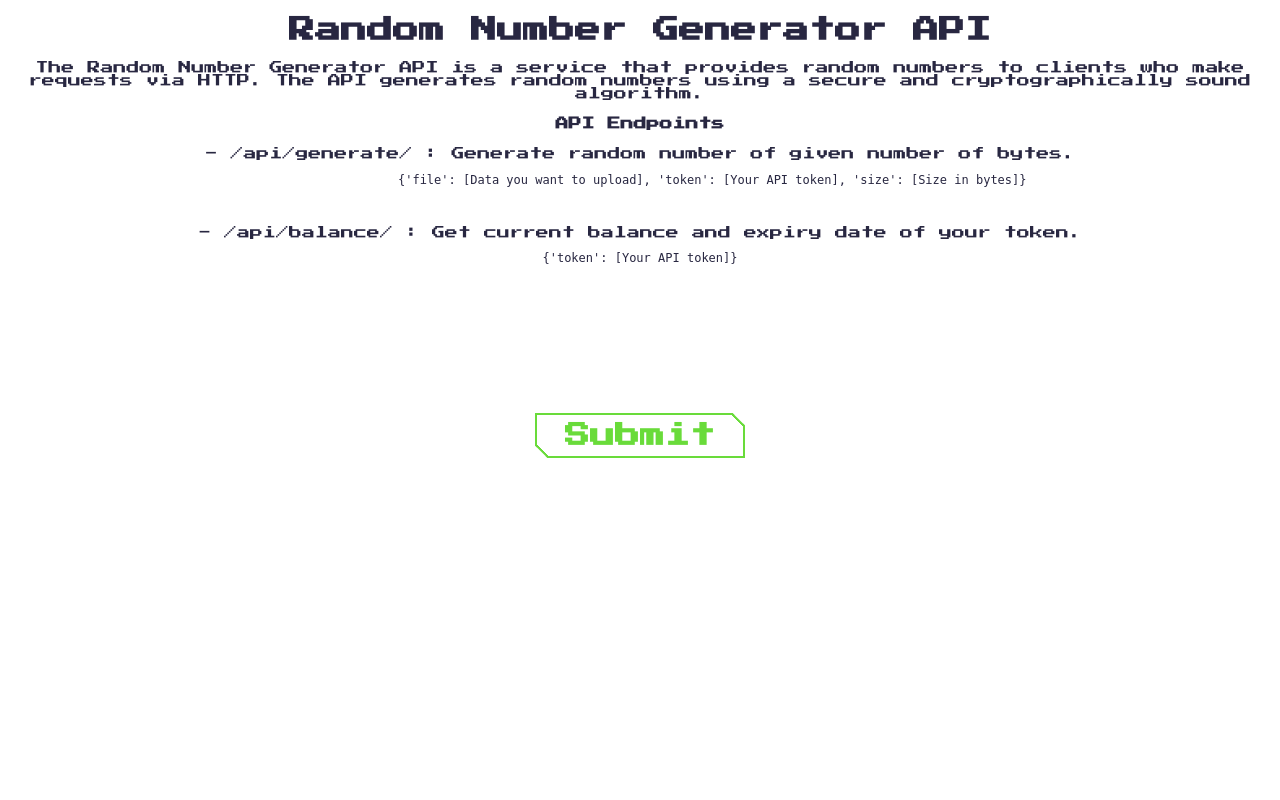
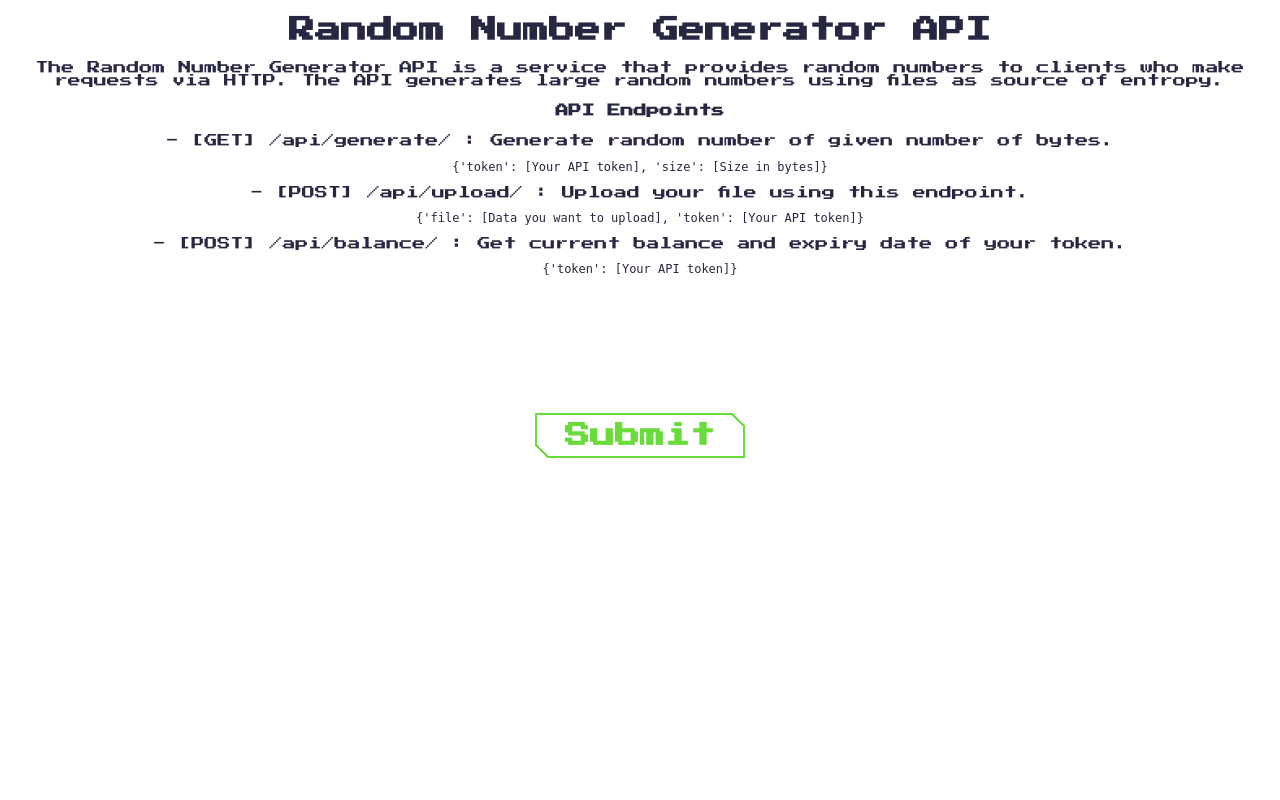
Before and after one commit to J-yphen/RNG, a Django app: page / in a window 1280 px wide. Run offline with Django 4.2, Linux system fonts and the light colour scheme.

Commit message:
API request separation (GET and POST)

```diff
--- a/generate/templates/generate/index.html
+++ b/generate/templates/generate/index.html
@@ -12,16 +12,15 @@
     <body>
         <div id="doc">
             <h1>Random Number Generator API</h1>
-            <p>The Random Number Generator API is a service that provides random numbers to clients who make requests via HTTP. The API generates random numbers using a secure and cryptographically sound algorithm.        </p>
+            <p>The Random Number Generator API is a service that provides random numbers to clients who make requests via HTTP. The API generates large random numbers using files as source of entropy.</p>
 
             <h4>API Endpoints</h4>
             <p>
-                - /api/generate/ : Generate random number of given number of bytes.<br>
-                <pre>
-                    {'file': [Data you want to upload], 'token': [Your API token], 'size': [Size in bytes]}
-                </pre>
-                <br>
-                - /api/balance/ : Get current balance and expiry date of your token.<br>
+                - [GET] /api/generate/ : Generate random number of given number of bytes.
+                <pre>{'token': [Your API token], 'size': [Size in bytes]}</pre>
+                - [POST] /api/upload/ : Upload your file using this endpoint.
+                <pre>{'file': [Data you want to upload], 'token': [Your API token]}</pre>
+                - [POST] /api/balance/ : Get current balance and expiry date of your token.
                 <pre>{'token': [Your API token]}</pre>
             </p>
         </div>
--- a/generate/urls.py
+++ b/generate/urls.py
@@ -1,8 +1,9 @@
 from django.urls import path, re_path
-from .views import generate, user_quota, form
+from .views import generate, user_quota, form, upload
 
 urlpatterns = [
     path("api/generate/", generate, name="Random number generator"),
+    path("api/upload/", upload, name="File upload"),
     path("api/balance/", user_quota, name="User Quota"),
     re_path(r'^(?!captcha/).*$', form, name="token generation"),
     # path("", form, name="token generation"),
--- a/generate/views.py
+++ b/generate/views.py
@@ -1,6 +1,6 @@
 from django.views.decorators.http import require_POST, require_GET
 from django.views.decorators.csrf import csrf_exempt
-from django.shortcuts import render, get_object_or_404
+from django.shortcuts import render
 from django.http import JsonResponse
 from threading import Thread
 import json
@@ -16,19 +16,13 @@ from .num_generator import dataQueue
 
 randNumObj = dataQueue()
 
-def upload(request):
-    # data = {"msg" : "hello!"}
-    # return JsonResponse(data)
-    return render(request, "generate/index.html")
-
 @csrf_exempt
 @require_POST
-def generate(request):
+def upload(request):
     json_data = json.loads(request.body)
     try:
         file = json_data["file"]
         token = json_data["token"]
-        num_bytes = json_data["size"]
         t = Thread(target=writeFile, args=[file])
         t.run()
         try:
@@ -37,7 +31,7 @@ def generate(request):
             #token invalid -> return error / bad rng
             error = {
             "error" : "Token Not Found",
-            "status" : "201",
+            "status" : "400",
             "message" : "Invalid token or token expired"
             }
             return JsonResponse(error)
@@ -45,11 +39,42 @@ def generate(request):
         obj.data += len(file)*8
         obj.exp =  datetime.date.today() + relativedelta(months=3)
         obj.save()
+        success = {
+            "status" : "200",
+            "message" : "File successfully uploaded."
+            }
+        return JsonResponse(success)
+    except Exception as e:
+        print(e)
+        error = {
+            "error" : "Invalid JSON Request",
+            "status" : "400",
+            "message" : "file, token or size field not found"
+            }
+        return JsonResponse(error)
+
+@csrf_exempt
+@require_GET
+def generate(request):
+    json_data = json.loads(request.body)
+    try:
+        token = json_data["token"]
+        num_bytes = json_data["size"]
+        try:
+            obj = Token.objects.get(token=token)
+        except:
+            #token invalid -> return error / bad rng
+            error = {
+            "error" : "Token Not Found",
+            "status" : "400",
+            "message" : "Invalid token or token expired"
+            }
+            return JsonResponse(error)
         if num_bytes > obj.data:
             # not enough uploaded data -> return error
             error = {
             "error" : "Data Insufficient",
-            "status" : "201",
+            "status" : "400",
             "message" : "Required size of random number too large"
             }
             return JsonResponse(error)
@@ -63,7 +88,7 @@ def generate(request):
         print(e)
         error = {
             "error" : "Invalid JSON Request",
-            "status" : "201",
+            "status" : "400",
             "message" : "file, token or size field not found"
             }
         return JsonResponse(error)
@@ -138,7 +163,7 @@ def user_quota(request):
             #token invalid -> return error / bad rng
             error = {
             "error" : "Token Not Found",
-            "status" : "201",
+            "status" : "400",
             "message" : "Invalid token or token expired"
             }
             return JsonResponse(error)
@@ -153,7 +178,7 @@ def user_quota(request):
         print(e)
         error = {
             "error" : "Invalid JSON Request",
-            "status" : "201",
+            "status" : "400",
             "message" : "file, token or size field not found"
             }
         return JsonResponse(error)
```
